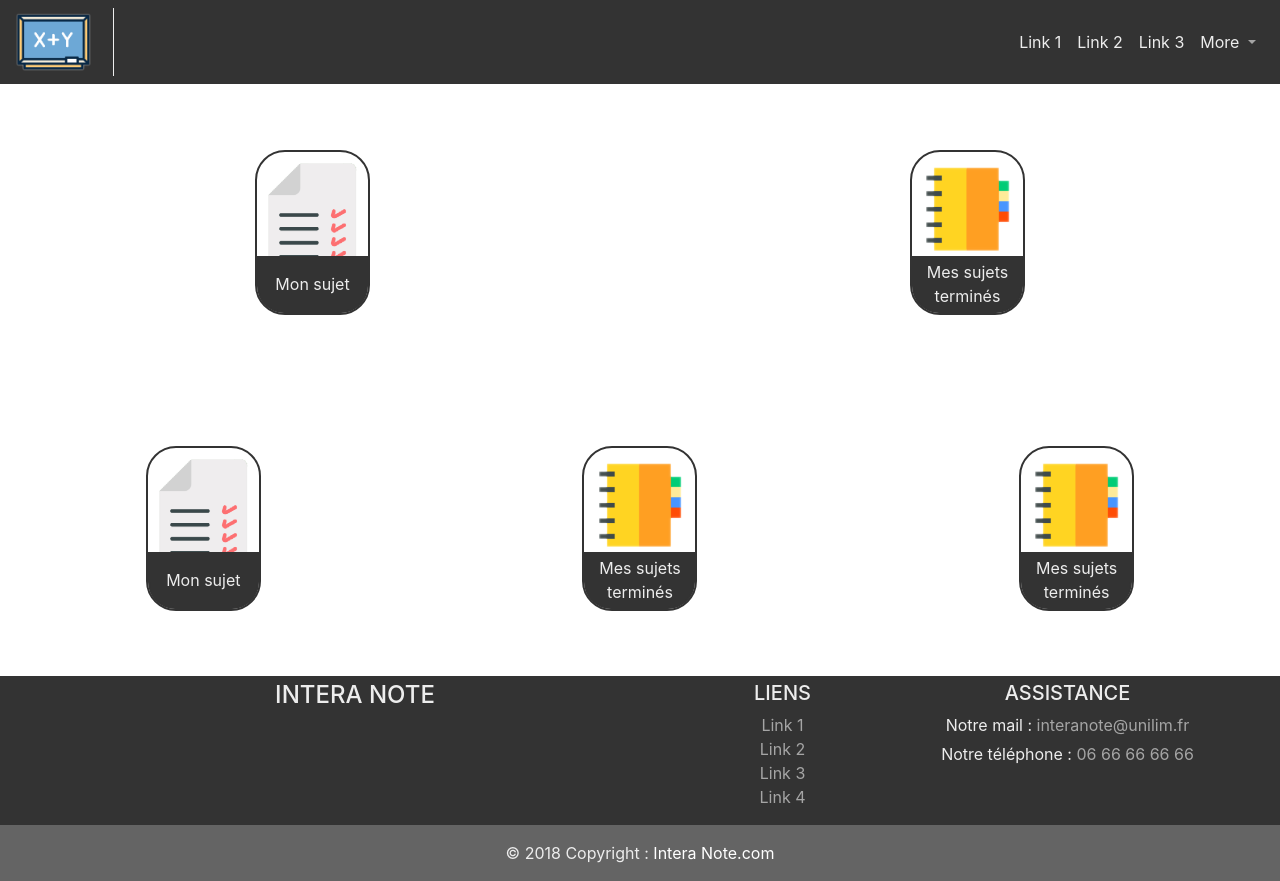
After one commit to NathanLib/interaNotes, a PHP site: template interaNotes/include/pages/accueilEleve.inc.php in a window 1280 px wide. The commit adds this page. Run offline with PHP 8.4, Linux system fonts and the light colour scheme; the template is opened without the code that fills it, so the values that code supplies are empty; some libraries are stand-ins or nearby versions.

Commit message:
debut accueil élève

```diff
--- a/interaNotes/css/stylesheet.css
+++ b/interaNotes/css/stylesheet.css
@@ -116,11 +116,11 @@ footer .text-uppercase {
 
 /* TicTac button */
 .tictac {
-    width:105px;
+    width:115px;
     height:165px;
     background-color:white;
-    border: solid #333 6px;
-    border-radius: 40px;
+    border: solid #333 2px;
+    border-radius: 30px;
 
     display: flex;
     flex-direction: column;
@@ -130,7 +130,7 @@ footer .text-uppercase {
     width: 100%;
     height: 65%;
     border: 0;
-    border-radius: 35px 35px 0 0;
+    border-radius: 27px 27px 0 0;
 
     display: flex;
 }
@@ -142,9 +142,9 @@ footer .text-uppercase {
 .tictacBas  {
     width: 100%;
     background-color: #333;
-    border: 0;
+    border: solid #333 2px;;
     height: 35%;
-    border-radius: 0 0 35px 35px;
+    border-radius: 0 0 27px 27px;
 
     display: flex;
     align-items: center;
@@ -153,6 +153,11 @@ footer .text-uppercase {
 }
 .tictacBas a, a:visited {
     color: #ededed !important;
+}
+
+/* Accueil élève */
+.rowTopMenuStudent .tictac{
+    margin: 5%;
 }
 
 
--- a/interaNotes/include/header.inc.php
+++ b/interaNotes/include/header.inc.php
@@ -37,7 +37,7 @@
         <div class="collapse navbar-collapse justify-content-end" id="collapsibleNavbar">
             <ul class="navbar-nav">
                 <li class="nav-item">
-                    <a class="nav-link" href="#.html">Link 1</a>
+                    <a class="nav-link" href="index.php?page=2">Link 1</a>
                 </li>
                 <li class="nav-item">
                     <a class="nav-link" href="#.html">Link 2</a>
--- /dev/null
+++ b/interaNotes/include/pages/accueilEleve.inc.php
@@ -0,0 +1,57 @@
+<div class="row justify-content-around rowTopMenuStudent">
+
+        <div class="tictac">
+            <div class="tictacHaut">
+                <img class="iconTictac" src="image/subject.png" alt="exam" title="exam">
+            </div>
+
+            <div class="tictacBas">
+                <a href="index.php?page=11">Mon sujet</a>
+            </div>
+        </div>
+
+        <div class="tictac">
+            <div class="tictacHaut">
+                <img class="iconTictac" src="image/liste.png" alt="exam" title="exam">
+            </div>
+
+            <div class="tictacBas">
+                <a href="index.php?page=11">Mes sujets terminés</a>
+            </div>
+        </div>
+
+</div>
+
+<div class="row justify-content-around rowTopMenuStudent">
+
+        <div class="tictac">
+            <div class="tictacHaut">
+                <img class="iconTictac" src="image/subject.png" alt="exam" title="exam">
+            </div>
+
+            <div class="tictacBas">
+                <a href="index.php?page=11">Mon sujet</a>
+            </div>
+        </div>
+
+        <div class="tictac">
+            <div class="tictacHaut">
+                <img class="iconTictac" src="image/liste.png" alt="exam" title="exam">
+            </div>
+
+            <div class="tictacBas">
+                <a href="index.php?page=11">Mes sujets terminés</a>
+            </div>
+        </div>
+
+        <div class="tictac">
+            <div class="tictacHaut">
+                <img class="iconTictac" src="image/liste.png" alt="exam" title="exam">
+            </div>
+
+            <div class="tictacBas">
+                <a href="index.php?page=11">Mes sujets terminés</a>
+            </div>
+        </div>
+
+</div>
--- a/interaNotes/include/texte.inc.php
+++ b/interaNotes/include/texte.inc.php
@@ -19,7 +19,7 @@
 
 			// inclure ici la page d'accueil de l'élève
 			case 2:
-			// inclure ici ...
+			include_once('pages/accueilEleve.inc.php');
 			break;
 
 			case 3:
```
Also changed, not shown: interaNotes/include/pages/codeTictacCopierColler.inc.php (added, +9 -0 lines), interaNotes/image/subject.PNG, interaNotes/include/pages/accueil.inc.php (added).
